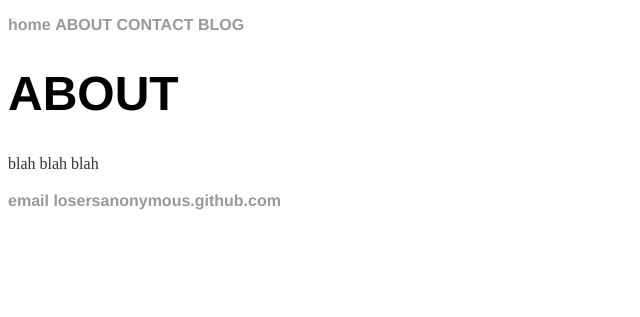
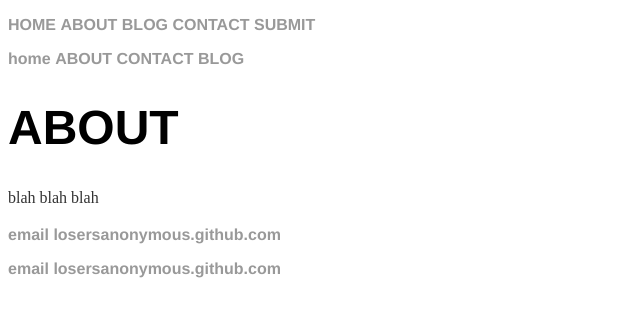
Before and after one commit to eballe/eballe.github.io, a Jekyll site: the page built from About/index.html, in a window 1280 px wide. Shown: the top 317 px of the page, without its empty margins (0-640 px from the left). Built offline with Jekyll 4.4.1, drawn with Linux system fonts in a browser that asks for light colours; part of the change alters nothing that is shown.

Commit message:
Update index.html

```diff
--- a/About/index.html
+++ b/About/index.html
@@ -1,7 +1,9 @@
-<!DOCTYPE html>
-<html>
-<head>
-<title>About Me</title>
+---
+layout: default
+title: About Me
+---
+
+
 <link rel="stylesheet" type="text/css" href="/css/main.css">
 </head>
 <body>
```
